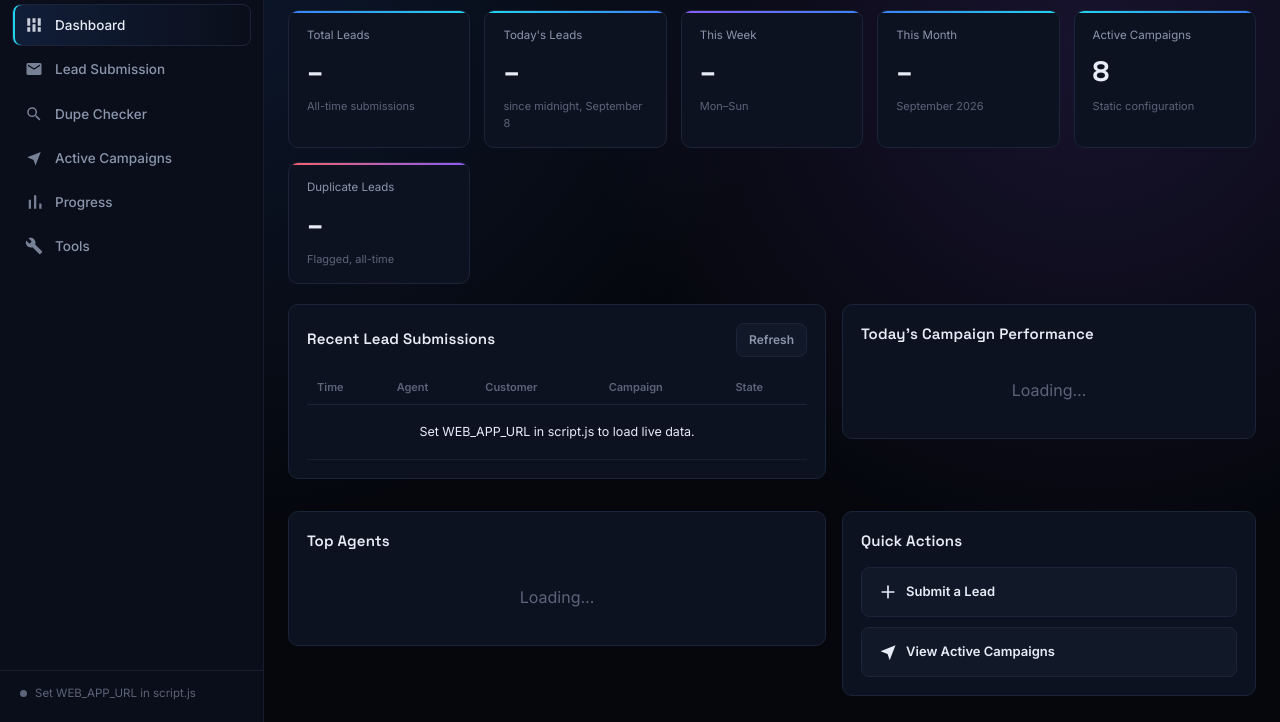
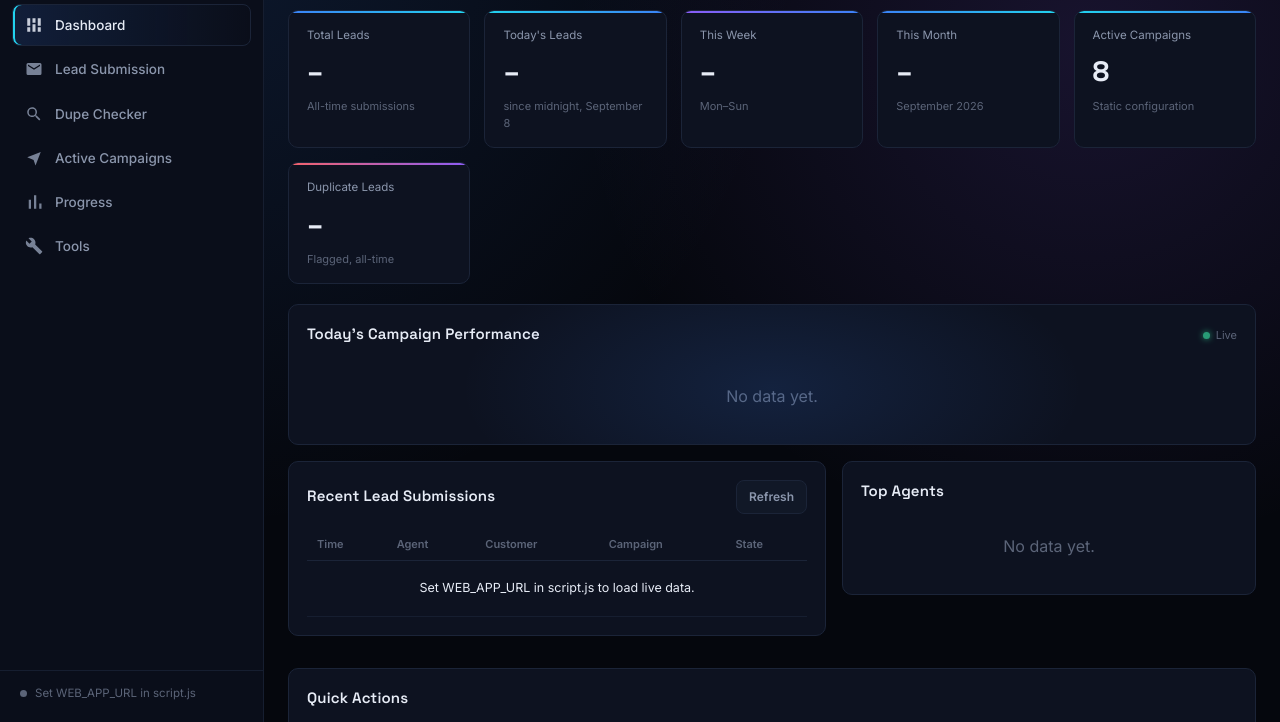
Before and after one commit to hamza2233-dev/ALIXO-BPO, a plain HTML site: page index.html in a window 1280 px wide. Shown: the part 78-800 px from the top of the page. Drawn offline with nearby package versions, Linux system fonts and the light colour scheme.

Commit message:
Add campaign performance panel and update quick actions
Added a new performance panel to display today's campaign performance and updated the quick actions section for better layout.

```diff
--- a/index.html
+++ b/index.html
@@ -135,6 +135,16 @@
           </div>
         </div>
 
+        <div class="panel perf-panel">
+          <div class="panel-head">
+            <h2>Today's Campaign Performance</h2>
+            <span class="live-dot"><span class="pulse"></span>Live</span>
+          </div>
+          <div id="campaignPerfRings" class="perf-rings">
+            <p class="empty-row">Loading…</p>
+          </div>
+        </div>
+
         <div class="grid-2col">
           <div class="panel">
             <div class="panel-head">
@@ -150,24 +160,16 @@
           </div>
 
           <div class="panel">
-            <div class="panel-head"><h2>Today's Campaign Performance</h2></div>
-            <div id="campaignPerfList" class="perf-list">
+            <div class="panel-head"><h2>Top Agents</h2></div>
+            <div id="topAgentsMini" class="agent-list">
               <p class="empty-row">Loading…</p>
             </div>
           </div>
         </div>
 
-        <div class="grid-2col">
-          <div class="panel">
-            <div class="panel-head"><h2>Top Agents</h2></div>
-            <div id="topAgentsMini" class="agent-list">
-              <p class="empty-row">Loading…</p>
-            </div>
-          </div>
-
         <div class="panel quick-panel">
           <div class="panel-head"><h2>Quick Actions</h2></div>
-            <div class="quick-actions">
+          <div class="quick-actions quick-actions-row">
             <button class="quick-btn" data-page="leadsubmission">
               <svg viewBox="0 0 24 24" width="20" height="20"><path d="M12 5v14M5 12h14" stroke="currentColor" stroke-width="2" stroke-linecap="round"/></svg>
               Submit a Lead
@@ -176,7 +178,6 @@
               <svg viewBox="0 0 24 24" width="20" height="20"><path d="M3 11l18-7-7 18-2.5-7.5L3 11z" fill="currentColor"/></svg>
               View Active Campaigns
             </button>
-            </div>
           </div>
         </div>
       </section>
```
Lines whose indentation alone changed are shown as unchanged.
